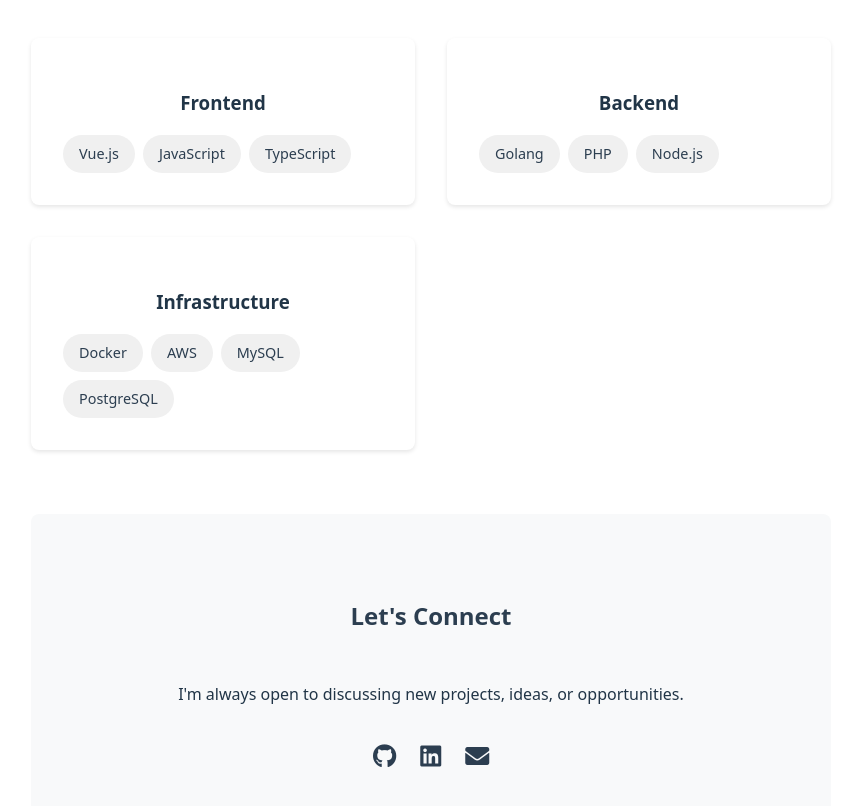
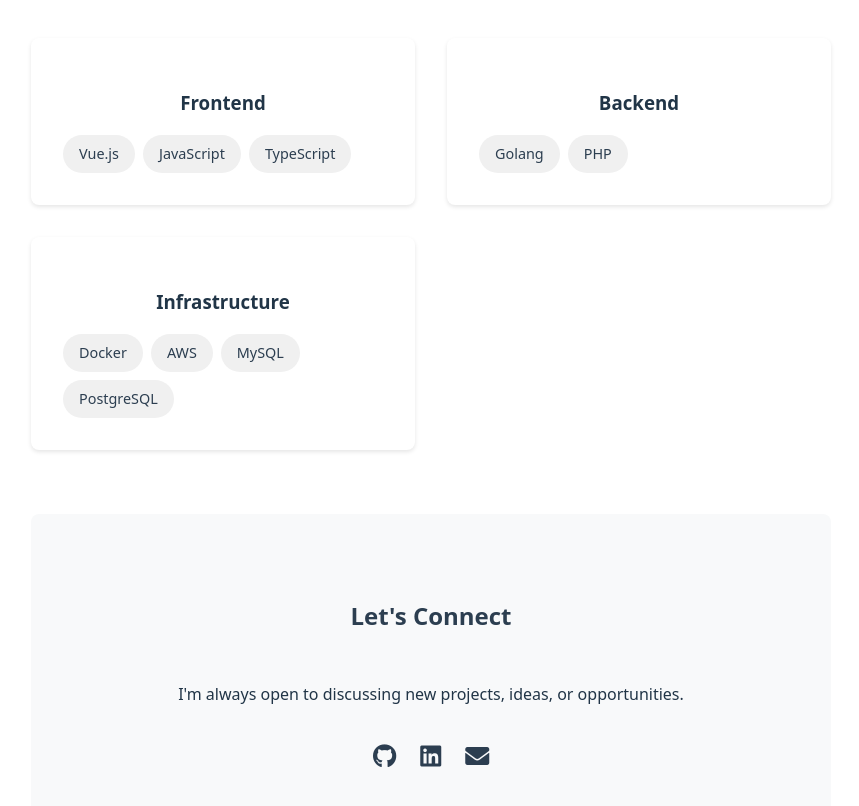
Before and after one commit to juancarlosv2711/static-resume-blog, a Vue app: page / in a window 1280 px wide. Shown: the part 2280-3086 px from the top of the page, without its empty margins (334-1193 px from the left). Built offline with nearby package versions, Linux system fonts and the light colour scheme.

Commit message:
Updating links

```diff
--- a/src/components/views/Home.vue
+++ b/src/components/views/Home.vue
@@ -76,7 +76,6 @@
           <div class="stack-items">
             <span class="stack-item">Golang</span>
             <span class="stack-item">PHP</span>
-            <span class="stack-item">Node.js</span>
           </div>
         </div>
         <div class="stack-category">
```
